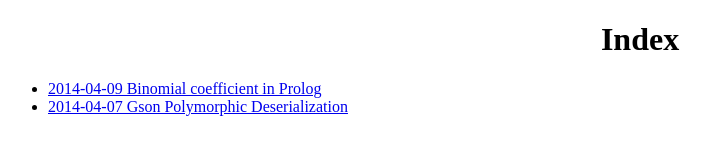
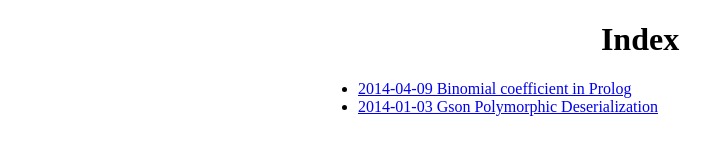
Before and after one commit to ljos/ljos.github.io, a plain HTML site: page index.html in a window 1280 px wide. Shown: the whole page, without its empty margins (0-710 px from the left). Drawn offline with Linux system fonts and the light colour scheme.

Commit message:
update html with new information

```diff
--- a/index.html
+++ b/index.html
@@ -4,7 +4,7 @@
 <html xmlns="http://www.w3.org/1999/xhtml" lang="en" xml:lang="en">
 <head>
 <title>Index</title>
-<!-- 2014-04-09 Wed 16:15 -->
+<!-- 2014-04-09 Wed 20:06 -->
 <meta  http-equiv="Content-Type" content="text/html;charset=utf-8" />
 <meta  name="generator" content="Org-mode" />
 <meta  name="author" content="Bjarte Johansen" />
@@ -88,6 +88,7 @@
     { background-color: #ffff00; color: #000000; font-weight: bold; }
   /*]]>*/-->
 </style>
+<link rel="stylesheet" type="text/css" href="css/stylesheet.css" />
 <script type="text/javascript">
 /*
 @licstart  The following is the entire license notice for the
@@ -141,7 +142,7 @@ for the JavaScript code in this tag.
 <ul class="org-ul">
 <li><a href="binomial-coefficient-in-prolog.html">2014-04-09 Binomial coefficient in Prolog</a>
 </li>
-<li><a href="gson-polymorphic-deserialization.html">2014-04-07 Gson Polymorphic Deserialization</a>
+<li><a href="gson-polymorphic-deserialization.html">2014-01-03 Gson Polymorphic Deserialization</a>
 </li>
 </ul>
 </div>
```
Also changed, not shown: binomial-coefficient-in-prolog.html (+2 -1 lines), gson-polymorphic-deserialization.html (+2 -1 lines).
